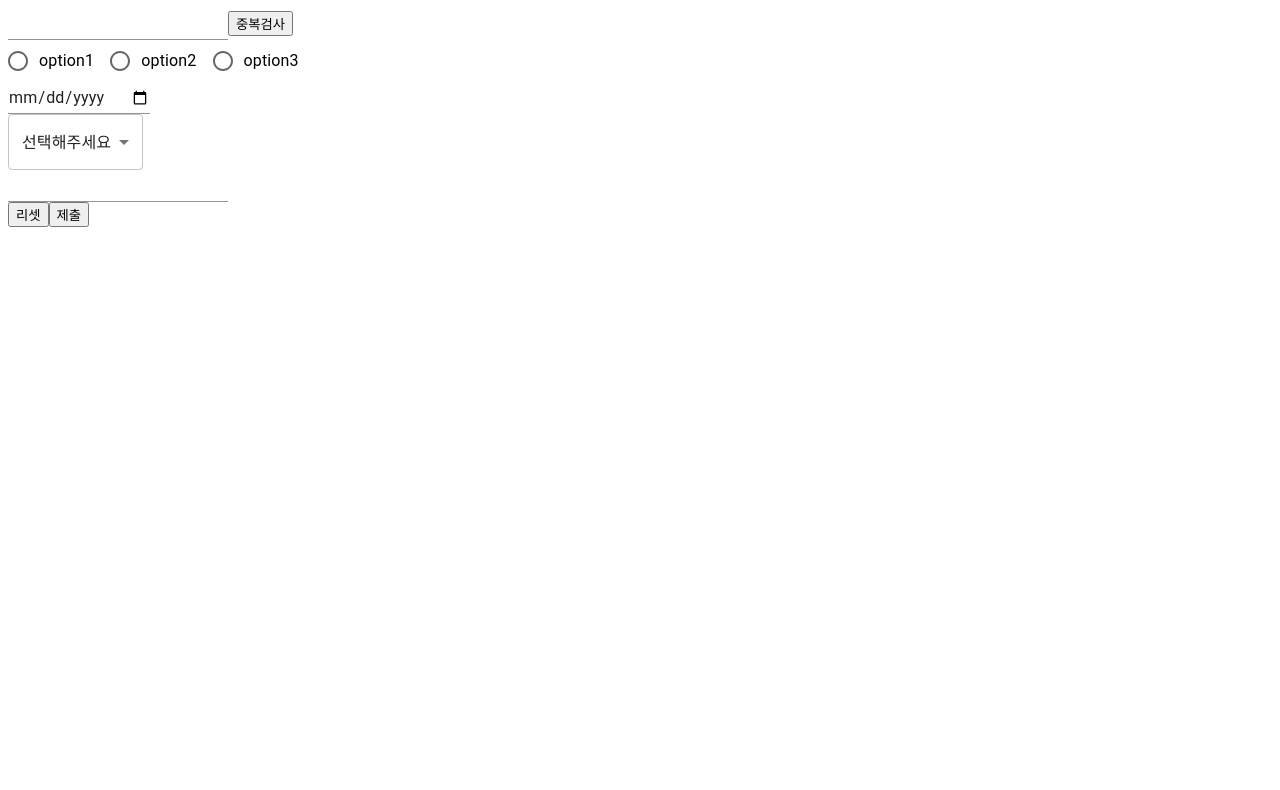
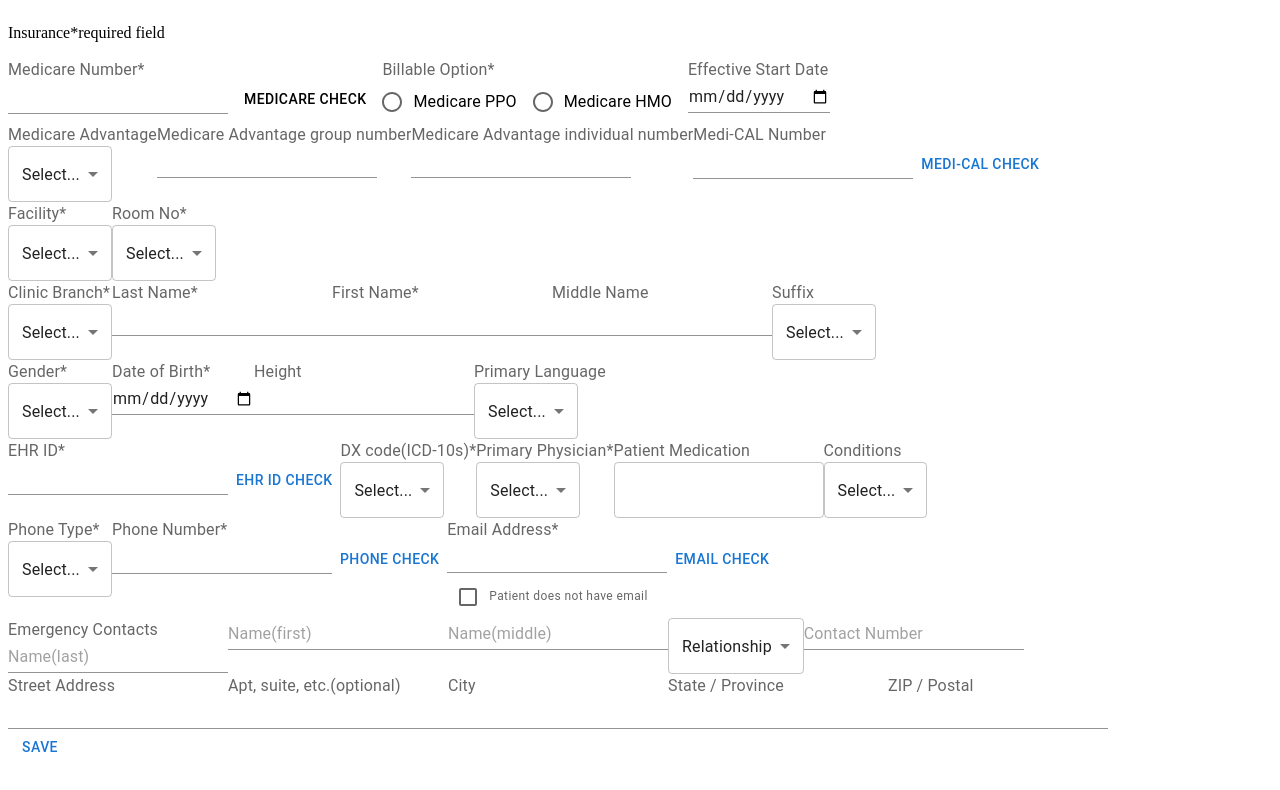
Before and after one commit to jiji-hoon96/hookForm-ex, a React (Vite) app: page /patientCreate-EH in a window 1280 px wide. Shown: the top 790 px of the page. Built offline with nearby package versions, Linux system fonts and the light colour scheme.

Commit message:
feat: UI

```diff
--- a/src/test2/EH/test2.tsx
+++ b/src/test2/EH/test2.tsx
@@ -6,12 +6,28 @@ import {
   MenuItem,
   RadioGroup,
   Select,
+  InputLabel,
+  Button,
+  TextField,
+  Checkbox,
 } from "@mui/material";
 import { useForm } from "react-hook-form";
 import { InsuranceSchemaType, insuranceSchema } from "./Schema/InsuranceSchema";
 
-const selectValue = ["box1", "box2", "box3"];
-const radioValue = ["option1", "option2", "option3"];
+const BillableOptionValue = ["Medicare PPO", "Medicare HMO"];
+const MedicareAdvantageValue = ["box1", "box2", "box3"];
+const FacilityValue = ["box1", "box2", "box3"];
+const RoomNoValue = ["box1", "box2", "box3"];
+const ClinicBranchValue = ["box1", "box2", "box3"];
+const SuffixValue = ["box1", "box2", "box3"];
+const GenderValue = ["male", "female", "X"];
+const PrimaryLanguageValue = ["Korean", "English", "Spanish"];
+const DXCodeValue = ["box1", "box2", "box3"];
+const PrimaryPhysicianValue = ["box1", "box2", "box3"];
+const ConditionValue = ["box1", "box2", "box3"];
+const PhoneTypeValue = ["box1", "box2", "box3"];
+
+const RelationshipValue = ["box1", "box2", "box3"];
 
 function Test2EH() {
   const {
@@ -25,13 +41,346 @@ function Test2EH() {
 
   console.log(watch());
   return (
-    <form
-      onSubmit={handleSubmit((data: InsuranceSchemaType) => console.log(data))}
+    <>
+      <section style={{ display: "flex" }}>
+        <p>Insurance</p>
+        <p>*required field</p>
+      </section>
+      <section style={{ display: "flex" }}>
+        <div>
+          <InputLabel>Medicare Number*</InputLabel>
+          <Input />
+          <Button variant='filled'>Medicare Check</Button>
+        </div>
+
+        <div>
+          <InputLabel>Billable Option*</InputLabel>
+          <RadioGroup row>
+            {BillableOptionValue.map((value, index) => (
+              <FormControlLabel
+                key={index}
+                value={value}
+                control={<Radio />}
+                label={value}
+              />
+            ))}
+          </RadioGroup>
+        </div>
+
+        <div>
+          <InputLabel>Effective Start Date</InputLabel>
+          <Input type='date' />
+        </div>
+      </section>
+      <section style={{ display: "flex" }}>
+        <div>
+          <InputLabel>Medicare Advantage</InputLabel>
+          <Select defaultValue='defaultValue'>
+            <MenuItem disabled value='defaultValue'>
+              Select...
+            </MenuItem>
+            {MedicareAdvantageValue.map((value, index) => (
+              <MenuItem key={index} value={value}>
+                {value}
+              </MenuItem>
+            ))}
+          </Select>
+        </div>
+
+        <div>
+          <InputLabel>Medicare Advantage group number</InputLabel>
+          <Input />
+        </div>
+
+        <div>
+          <InputLabel>Medicare Advantage individual number</InputLabel>
+          <Input />
+        </div>
+
+        <div>
+          <InputLabel>Medi-CAL Number</InputLabel>
+          <Input />
+          <Button>Medi-CAL Check</Button>
+        </div>
+      </section>
+
+      <section style={{ display: "flex" }}>
+        <div>
+          <InputLabel>Facility*</InputLabel>
+          <Select defaultValue='defaultValue'>
+            <MenuItem disabled value='defaultValue'>
+              Select...
+            </MenuItem>
+            {FacilityValue.map((value, index) => (
+              <MenuItem key={index} value={value}>
+                {value}
+              </MenuItem>
+            ))}
+          </Select>
+        </div>
+
+        <div>
+          <InputLabel>Room No*</InputLabel>
+          <Select defaultValue='defaultValue'>
+            <MenuItem disabled value='defaultValue'>
+              Select...
+            </MenuItem>
+            {RoomNoValue.map((value, index) => (
+              <MenuItem key={index} value={value}>
+                {value}
+              </MenuItem>
+            ))}
+          </Select>
+        </div>
+      </section>
+
+      <section style={{ display: "flex" }}>
+        <div>
+          <InputLabel>Clinic Branch*</InputLabel>
+          <Select defaultValue='defaultValue'>
+            <MenuItem disabled value='defaultValue'>
+              Select...
+            </MenuItem>
+            {ClinicBranchValue.map((value, index) => (
+              <MenuItem key={index} value={value}>
+                {value}
+              </MenuItem>
+            ))}
+          </Select>
+        </div>
+
+        <div>
+          <InputLabel>Last Name*</InputLabel>
+          <Input />
+        </div>
+
+        <div>
+          <InputLabel>First Name*</InputLabel>
+          <Input />
+        </div>
+
+        <div>
+          <InputLabel>Middle Name</InputLabel>
+          <Input />
+        </div>
+
+        <div>
+          <InputLabel>Suffix</InputLabel>
+          <Select defaultValue='defaultValue'>
+            <MenuItem disabled value='defaultValue'>
+              Select...
+            </MenuItem>
+            {SuffixValue.map((value, index) => (
+              <MenuItem key={index} value={value}>
+                {value}
+              </MenuItem>
+            ))}
+          </Select>
+        </div>
+      </section>
+
+      <section style={{ display: "flex" }}>
+        <div>
+          <InputLabel>Gender*</InputLabel>
+          <Select defaultValue='defaultValue'>
+            <MenuItem disabled value='defaultValue'>
+              Select...
+            </MenuItem>
+            {GenderValue.map((value, index) => (
+              <MenuItem key={index} value={value}>
+                {value}
+              </MenuItem>
+            ))}
+          </Select>
+        </div>
+
+        <div>
+          <InputLabel>Date of Birth*</InputLabel>
+          <Input type='date' />
+        </div>
+
+        <div>
+          <InputLabel>Height</InputLabel>
+          <Input />
+        </div>
+
+        <div>
+          <InputLabel>Primary Language</InputLabel>
+          <Select defaultValue='defaultValue'>
+            <MenuItem disabled value='defaultValue'>
+              Select...
+            </MenuItem>
+            {PrimaryLanguageValue.map((value, index) => (
+              <MenuItem key={index} value={value}>
+                {value}
+              </MenuItem>
+            ))}
+          </Select>
+        </div>
+      </section>
+
+      <section style={{ display: "flex" }}>
+        <div>
+          <InputLabel>EHR ID*</InputLabel>
+          <Input />
+          <Button>EHR ID Check</Button>
+        </div>
+
+        <div>
+          <InputLabel>DX code(ICD-10s)*</InputLabel>
+          <Select defaultValue='defaultValue'>
+            <MenuItem disabled value='defaultValue'>
+              Select...
+            </MenuItem>
+            {DXCodeValue.map((value, index) => (
+              <MenuItem key={index} value={value}>
+                {value}
+              </MenuItem>
+            ))}
+          </Select>
+        </div>
+
+        <div>
+          <InputLabel>Primary Physician*</InputLabel>
+          <Select defaultValue='defaultValue'>
+            <MenuItem disabled value='defaultValue'>
+              Select...
+            </MenuItem>
+            {PrimaryPhysicianValue.map((value, index) => (
+              <MenuItem key={index} value={value}>
+                {value}
+              </MenuItem>
+            ))}
+          </Select>
+        </div>
+
+        <div>
+          <InputLabel>Patient Medication</InputLabel>
+          <TextField multiline />
+        </div>
+
+        <div>
+          <InputLabel>Conditions</InputLabel>
+          <Select defaultValue='defaultValue'>
+            <MenuItem disabled value='defaultValue'>
+              Select...
+            </MenuItem>
+            {ConditionValue.map((value, index) => (
+              <MenuItem key={index} value={value}>
+                {value}
+              </MenuItem>
+            ))}
+          </Select>
+        </div>
+      </section>
+
+      <section style={{ display: "flex" }}>
+        <div>
+          <InputLabel>Phone Type*</InputLabel>
+          <Select defaultValue='defaultValue'>
+            <MenuItem disabled value='defaultValue'>
+              Select...
+            </MenuItem>
+            {PhoneTypeValue.map((value, index) => (
+              <MenuItem key={index} value={value}>
+                {value}
+              </MenuItem>
+            ))}
+          </Select>
+        </div>
+
+        <div>
+          <InputLabel>Phone Number*</InputLabel>
+          <Input />
+          <Button>Phone Check</Button>
+        </div>
+
+        <div>
+          <InputLabel>Email Address*</InputLabel>
+          <TextField
+            variant='standard'
+            helperText={
+              <>
+                <Checkbox />
+                Patient does not have email
+              </>
+            }
+          />
+          <Button>Email Check</Button>
+        </div>
+      </section>
+
+      <section style={{ display: "flex" }}>
+        <div>
+          <InputLabel>Emergency Contacts</InputLabel>
+          <Input placeholder='Name(last)' />
+        </div>
+
+        <div>
+          <Input placeholder='Name(first)' />
+        </div>
+
+        <div>
+          <Input placeholder='Name(middle)' />
+        </div>
+
+        <div>
+          <Select defaultValue='defaultValue'>
+            <MenuItem disabled value='defaultValue'>
+              Relationship
+            </MenuItem>
+            {RelationshipValue.map((value, index) => (
+              <MenuItem key={index} value={value}>
+                {value}
+              </MenuItem>
+            ))}
+          </Select>
+        </div>
+
+        <div>
+          <Input placeholder='Contact Number' />
+        </div>
+      </section>
+
+      <section style={{ display: "flex" }}>
+        <div>
+          <InputLabel>Street Address</InputLabel>
+          <Input />
+        </div>
+
+        <div>
+          <InputLabel>Apt, suite, etc.(optional)</InputLabel>
+          <Input />
+        </div>
+
+        <div>
+          <InputLabel>City</InputLabel>
+          <Input />
+        </div>
+
+        <div>
+          <InputLabel>State / Province</InputLabel>
+          <Input />
+        </div>
+
+        <div>
+          <InputLabel>ZIP / Postal</InputLabel>
+          <Input />
+        </div>
+      </section>
+
+      <Button>SAVE</Button>
+      {/* <form
+        onSubmit={handleSubmit((data: InsuranceSchemaType) =>
+          console.log(data)
+        )}
       >
         <section>
           <Input
             {...register("phoneNumber")}
-          onChange={(e) => (e.target.value = e.target.value.replace(/\D/g, ""))}
+            onChange={(e) =>
+              (e.target.value = e.target.value.replace(/\D/g, ""))
+            }
           />
           <button>중복검사</button>
 
@@ -62,23 +411,7 @@ function Test2EH() {
         </section>
 
         <section>
-        <Select
-          {...register("selectBox", {
-            setValueAs: (value) => {
-              value === "" ? undefined : value;
-            },
-          })}
-          defaultValue='defaultValue'
-        >
-          <MenuItem disabled value='defaultValue'>
-            선택해주세요
-          </MenuItem>
-          {selectValue.map((value, index) => (
-            <MenuItem key={index} value={value}>
-              {value}
-            </MenuItem>
-          ))}
-        </Select>
+
           {errors.selectBox && (
             <p style={{ color: "red" }}>{errors.selectBox.message}</p>
           )}
@@ -98,7 +431,8 @@ function Test2EH() {
           <button type='reset'>리셋</button>
           <button type='submit'>제출</button>
         </section>
-    </form>
+      </form> */}
+    </>
   );
 }
 
```
Also changed, not shown: src/test2/EH/Widget/Insurence.tsx (deleted). Lines whose indentation alone changed are shown as unchanged.
